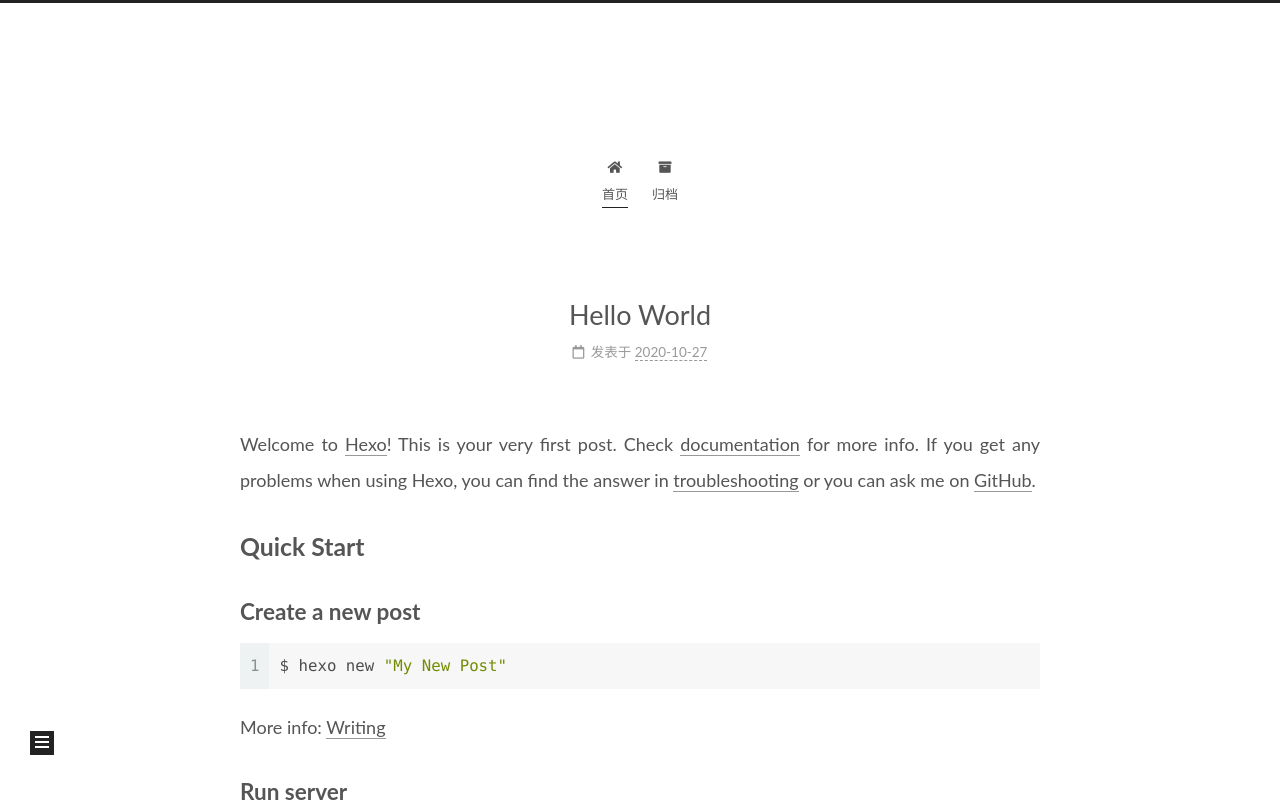
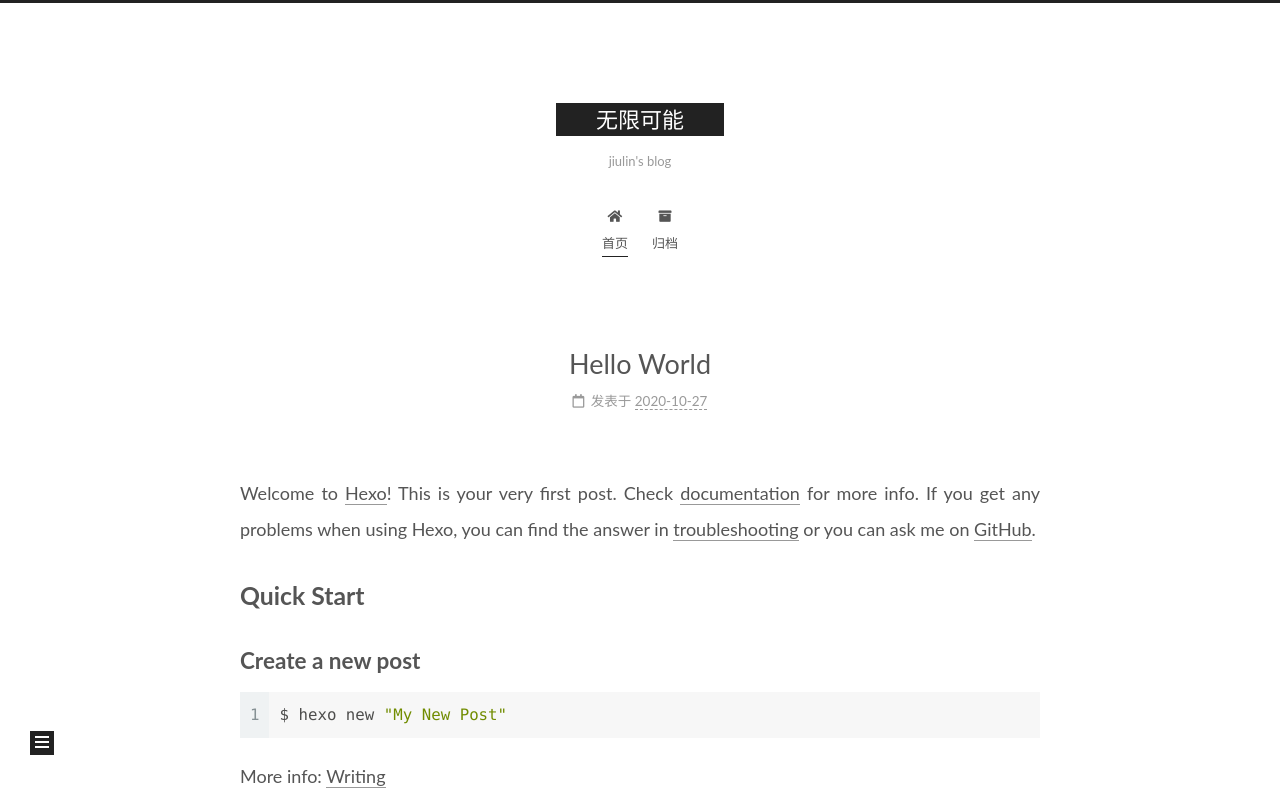
Before and after one commit to jiulin23/firstsystem, a plain HTML site: page index.html in a window 1280 px wide. Shown: the top 811 px of the page. Drawn offline with Linux system fonts and the light colour scheme.

Commit message:
Site updated: 2020-10-28 21:44:31

```diff
--- a/index.html
+++ b/index.html
@@ -21,9 +21,9 @@
   </script>
 
   <meta property="og:type" content="website">
-<meta property="og:title">
+<meta property="og:title" content="无限可能">
 <meta property="og:url" content="http://example.com/index.html">
-<meta property="og:site_name">
+<meta property="og:site_name" content="无限可能">
 <meta property="og:locale" content="zh_CN">
 <meta property="article:author" content="jiulin">
 <meta name="twitter:card" content="summary">
@@ -41,7 +41,7 @@
   };
 </script>
 
-  <title></title>
+  <title>无限可能</title>
 
 
 
@@ -92,9 +92,10 @@
 
     <a href="/" class="brand" rel="start">
       <span class="logo-line-before"><i></i></span>
-      <h1 class="site-title"></h1>
+      <h1 class="site-title">无限可能</h1>
       <span class="logo-line-after"><i></i></span>
     </a>
+      <p class="site-subtitle" itemprop="description">jiulin's blog</p>
   </div>
 
   <div class="site-nav-right">
@@ -154,7 +155,7 @@
     </span>
 
     <span hidden itemprop="publisher" itemscope itemtype="http://schema.org/Organization">
-      <meta itemprop="name" content="">
+      <meta itemprop="name" content="无限可能">
     </span>
       <header class="post-header">
         <h2 class="post-title" itemprop="name headline">
```
Also changed, not shown: 2020/10/27/hello-world/index.html (+5 -4 lines), archives/2020/10/index.html (+5 -4 lines), archives/2020/index.html (+5 -4 lines), archives/index.html (+5 -4 lines).
